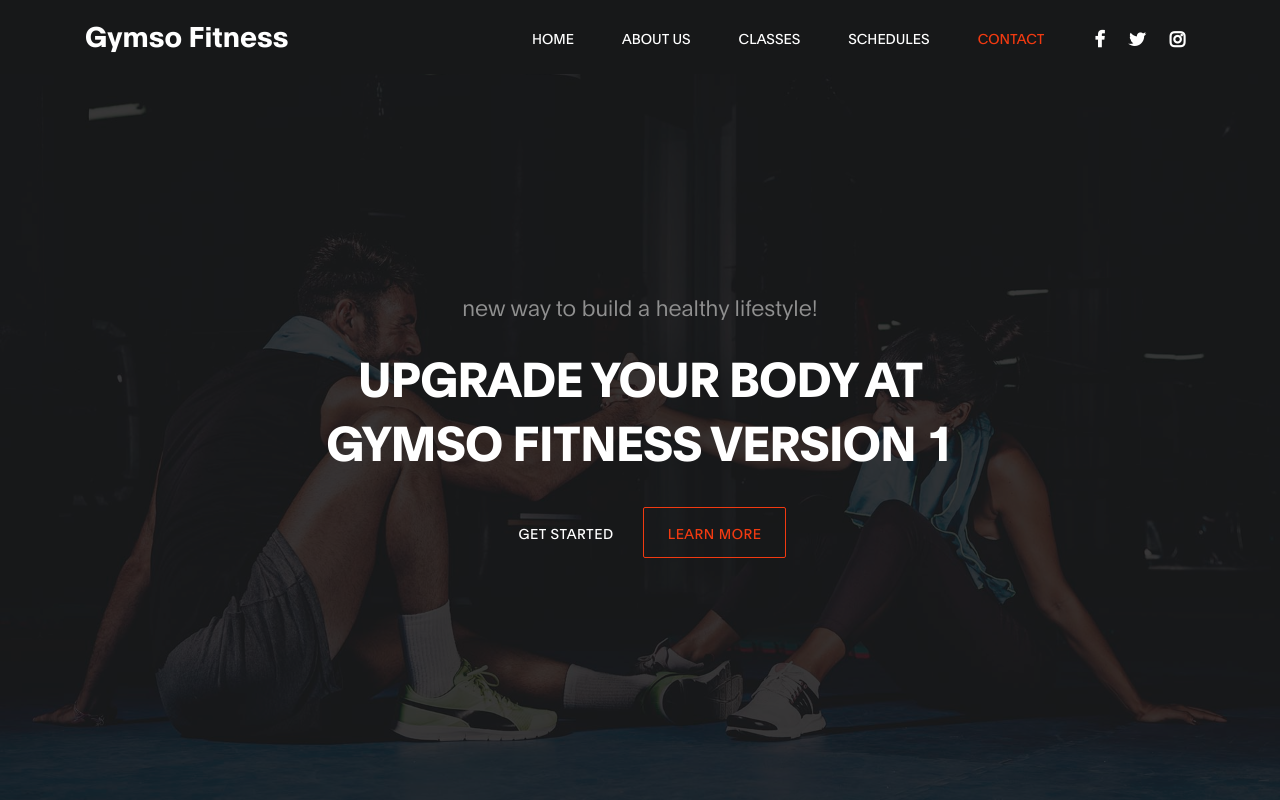
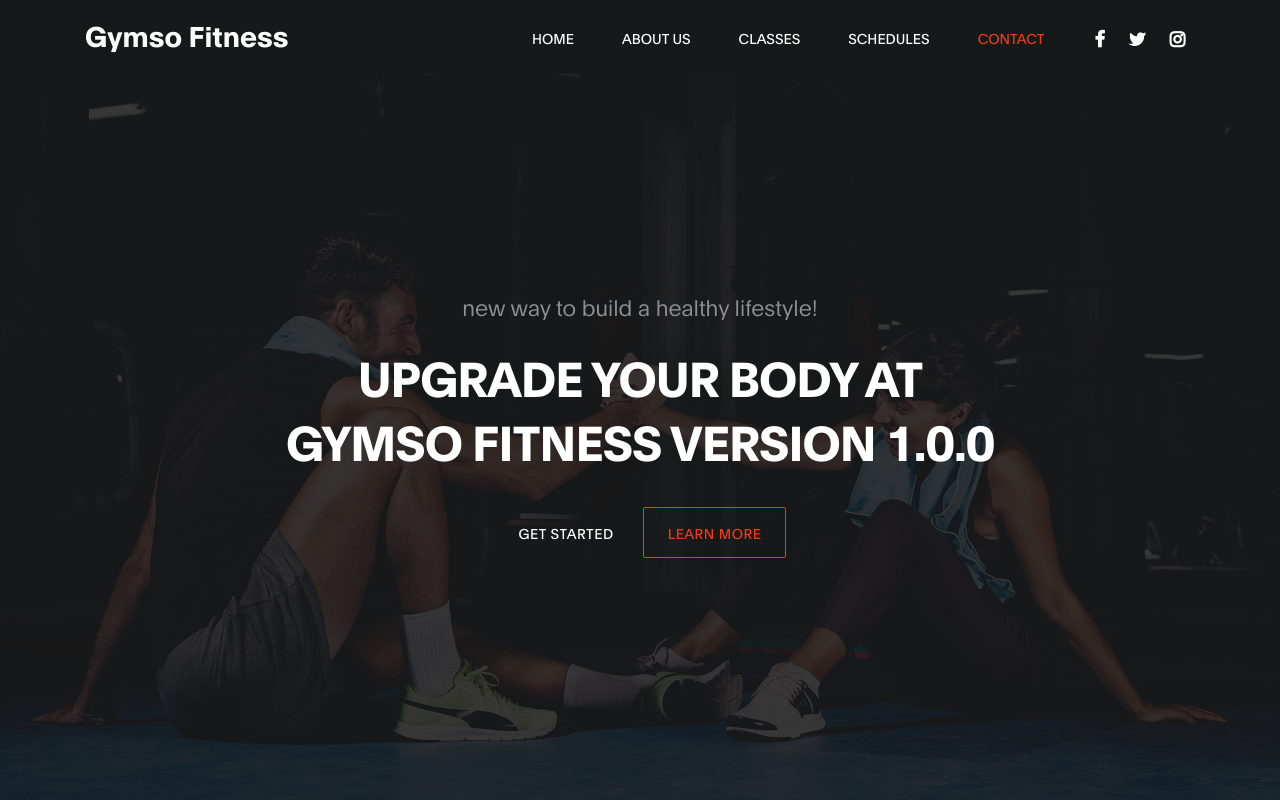
Before and after one commit to EugeneSaju/webapp_gym, a plain HTML site: page index.html in a window 1280 px wide. Shown: the top 800 px of the page. Drawn offline with Linux system fonts and the light colour scheme.

Commit message:
version 1.0.0 final try for trigger

```diff
--- a/index.html
+++ b/index.html
@@ -82,7 +82,7 @@ https://www.tooplate.com/view/2119-gymso-fitness
 
                                     <h6 data-aos="fade-up" data-aos-delay="300">new way to build a healthy lifestyle!</h6>
 
-                                    <h1 class="text-white" data-aos="fade-up" data-aos-delay="500">Upgrade your body at Gymso Fitness Version 1</h1>
+                                    <h1 class="text-white" data-aos="fade-up" data-aos-delay="500">Upgrade your body at Gymso Fitness Version 1.0.0</h1>
 
                                     <a href="#feature" class="btn custom-btn mt-3" data-aos="fade-up" data-aos-delay="600">Get started</a>
 
```
